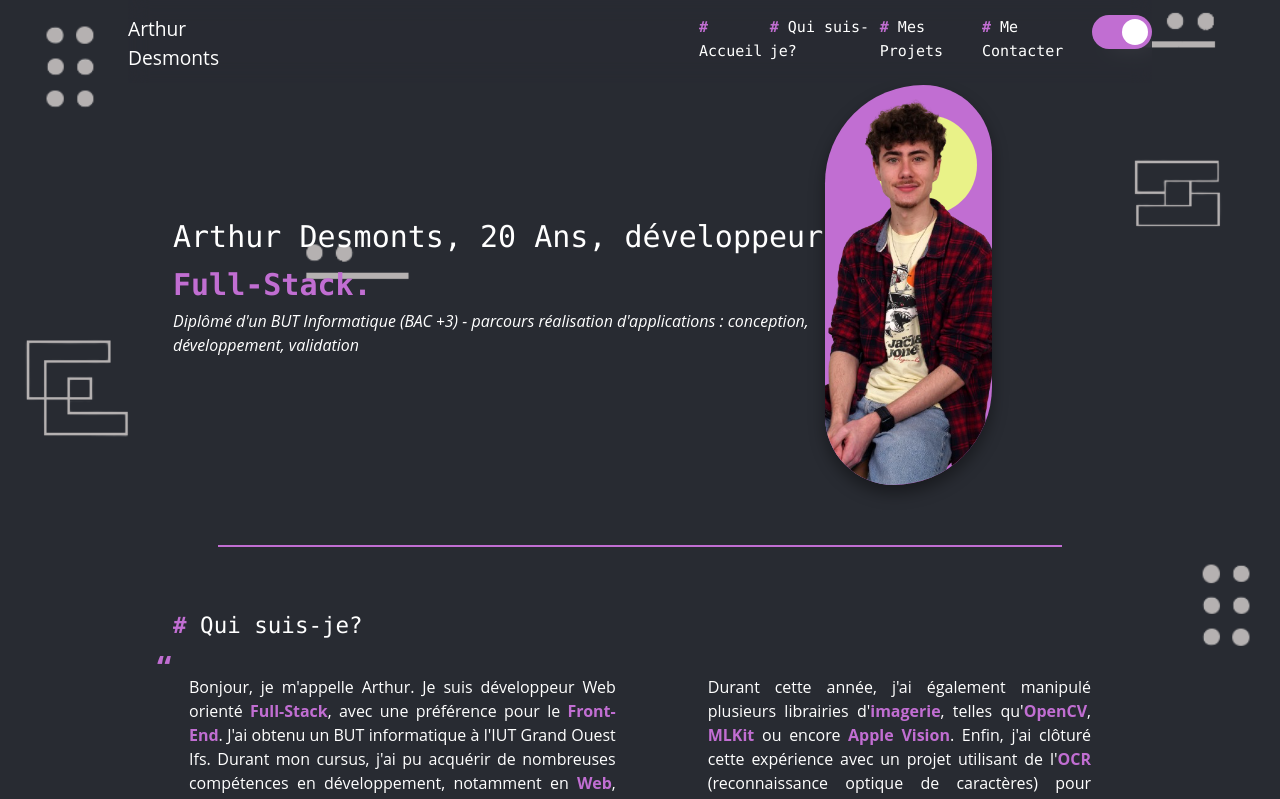
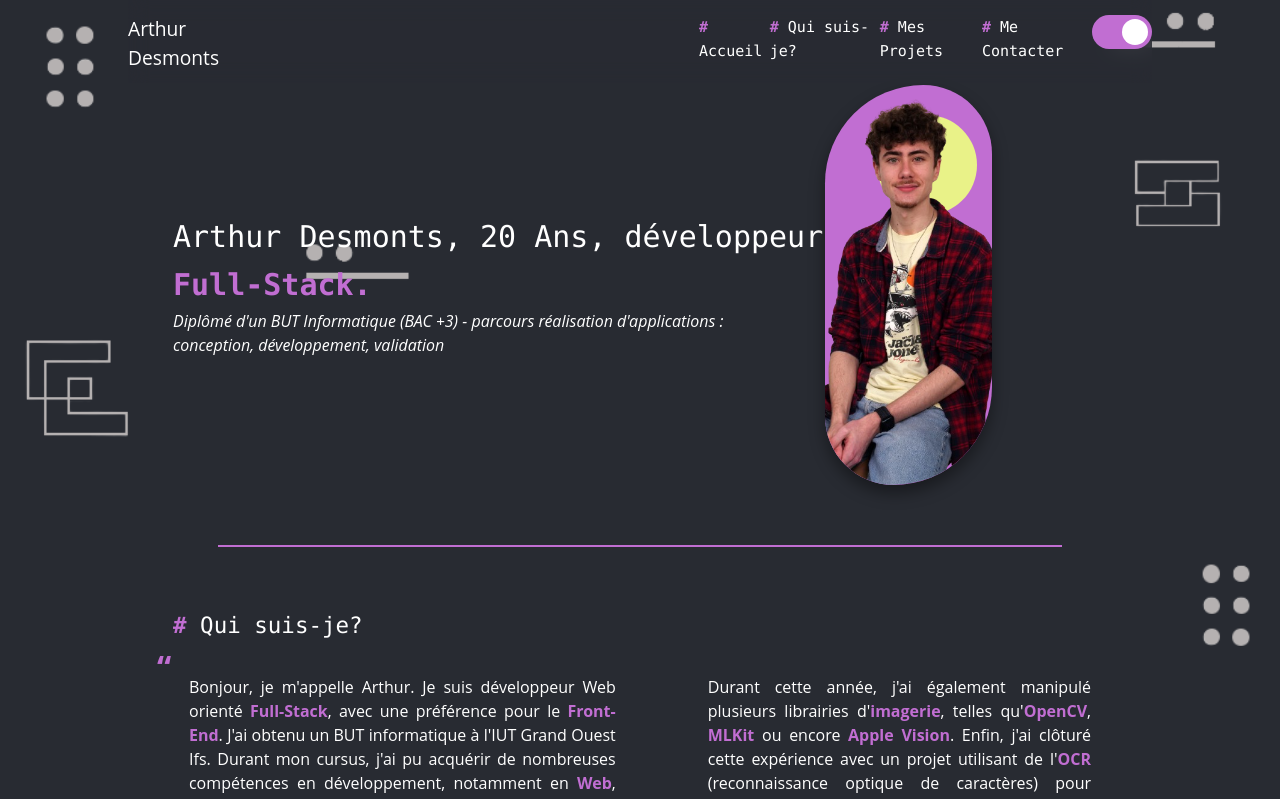
Before and after one commit to ArthurDesmonts/portfolio, a Vue app: page / in a window 1280 px wide. Shown: the top 799 px of the page. Built offline with nearby package versions, Linux system fonts and the light colour scheme.

Commit message:
resizing subtitle : BUG RESOLVED subtitle touching the profilpic

```diff
--- a/src/App.vue
+++ b/src/App.vue
@@ -287,6 +287,7 @@ const resetTypingAnimation = (element) => {
 .subTitle {
   font-size: 16px;
   font-style: italic;
+  margin-right: 2em;
 }
 
 button {
```
